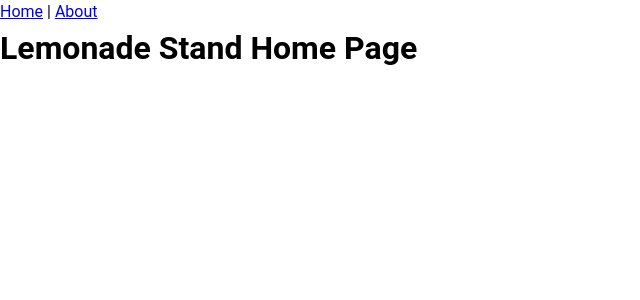
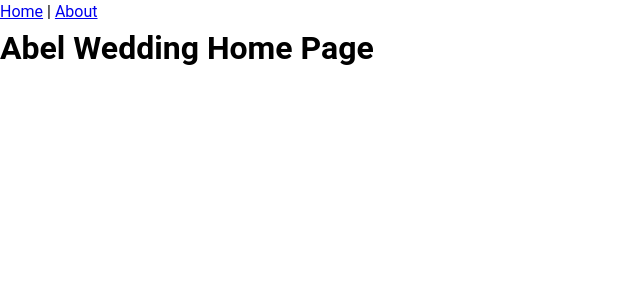
Before and after one commit to abelje/abel-wedding, a Vue app: page / in a window 1280 px wide. Shown: the top 300 px of the page, without its empty margins (0-640 px from the left). Built offline with nearby package versions, Linux system fonts and the light colour scheme.

Commit message:
Making a change to the main page

```diff
--- a/src/home.vue
+++ b/src/home.vue
@@ -3,7 +3,7 @@
 </script>
 
 <template>
-<h1>Lemonade Stand Home Page</h1>
+<h1>Abel Wedding Home Page</h1>
 </template>
 
 <style scoped>
```
Also changed, not shown: 1 other file (tests, documents, lock files or other folders).
